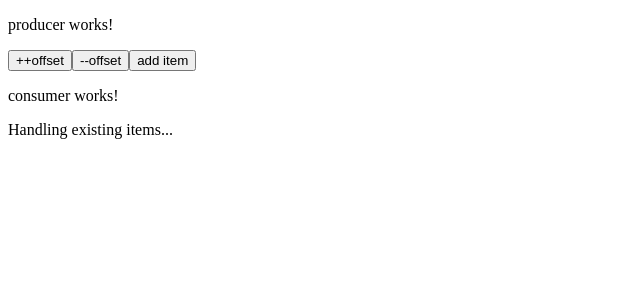
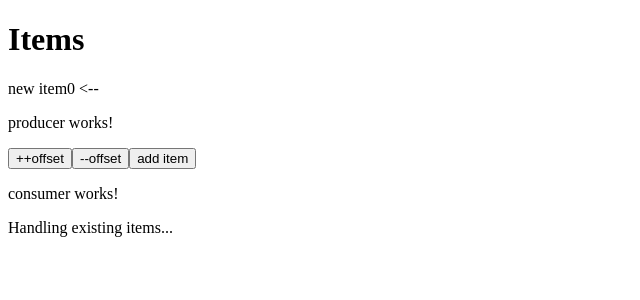
Before and after one commit to txiribimakula/signals-playground, an Angular app: page / in a window 1280 px wide. Both pictures are taken after a click on the button "add item". Shown: the top 300 px of the page, without its empty margins (0-640 px from the left). Built offline with nearby package versions, Linux system fonts and the light colour scheme.

Commit message:
track current status

```diff
--- a/src/app/app.component.html
+++ b/src/app/app.component.html
@@ -1,2 +1,18 @@
+<h1>
+    Items
+</h1>
+@for (item of this.signals.items(); track $index){
+<p>
+    {{item}}
+    @if ($index == this.signals.offset()) {
+        <--
+    }
+</p>
+}
+<p>
+    @if(this.signals.offset() == this.signals.items().length) {
+        <--
+    }
+</p>
 <app-producer></app-producer>
 <app-consumer></app-consumer>
--- a/src/app/app.component.ts
+++ b/src/app/app.component.ts
@@ -3,6 +3,7 @@ import { CommonModule } from '@angular/common';
 import { RouterOutlet } from '@angular/router';
 import { ProducerComponent } from "./producer/producer.component";
 import { ConsumerComponent } from "./consumer/consumer.component";
+import { SignalsService } from './signals.service';
 
 @Component({
     selector: 'app-root',
@@ -12,5 +13,6 @@ import { ConsumerComponent } from "./consumer/consumer.component";
     imports: [CommonModule, RouterOutlet, ProducerComponent, ConsumerComponent]
 })
 export class AppComponent {
-  title = 'signals-playground';
+  constructor(protected signals: SignalsService) {
+  }
 }
```
